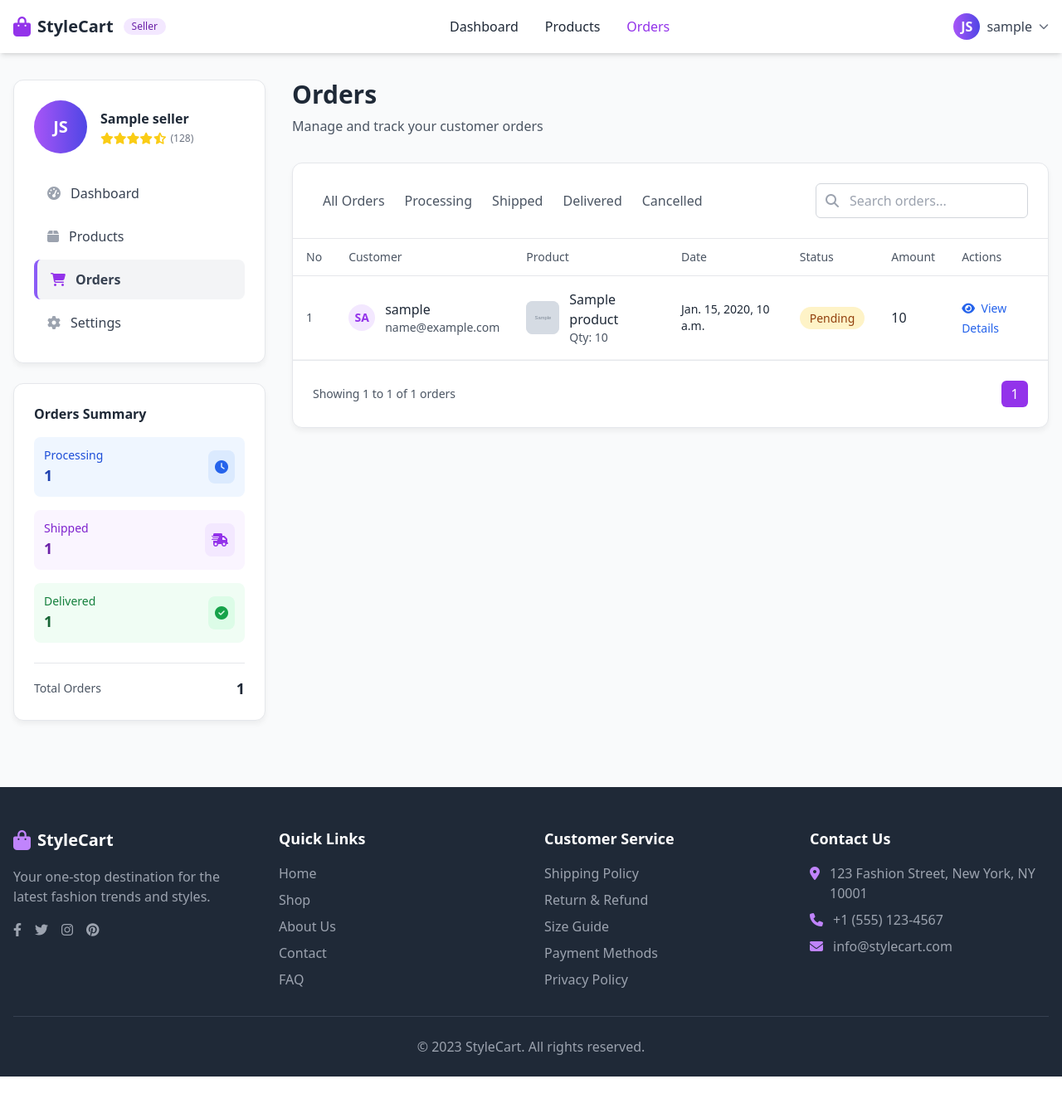
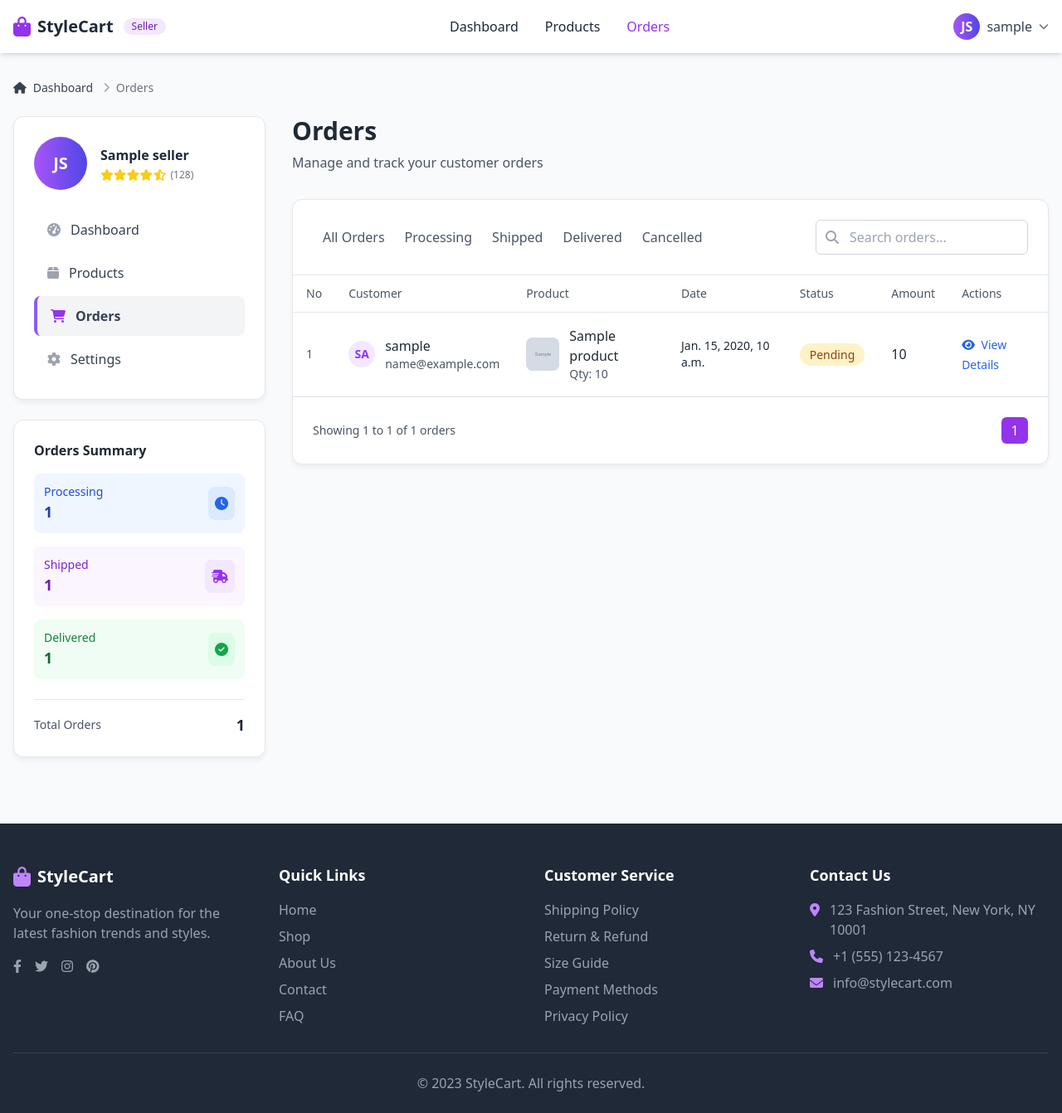
Before and after one commit to smec-community-dev/cartverse-anuraag-anamika, a Django app: template templates/seller/sellorder.html in a window 1280 px wide. Shown: the whole page at 83% size. Before the commit the page ends 1298 px from the top, so only its background shows below. Run offline with Django 5.2, Linux system fonts and the light colour scheme; the template is opened without the code that fills it: most values are stand-ins (such as "Sample title", 1, 10 or a date in 2020); grey boxes marked "Sample" are stand-in pictures; some libraries are stand-ins or nearby versions.

Commit message:
orderchange3

```diff
--- a/templates/seller/sellorder.html
+++ b/templates/seller/sellorder.html
@@ -248,7 +248,27 @@
 
     <!-- Main Content -->
     <div class="container mx-auto px-4 py-8 max-w-7xl">
+        <!-- Breadcrumb -->
+        <div class="mb-6">
+            <nav class="flex" aria-label="Breadcrumb">
+                <ol class="inline-flex items-center space-x-1 md:space-x-3">
+                    <li class="inline-flex items-center">
+                        <a href="/seller/seller_dashboard" class="inline-flex items-center text-sm font-medium text-gray-700 hover:text-purple-600">
+                            <i class="fas fa-home mr-2"></i>
+                            Dashboard
+                        </a>
+                    </li>
+                    <li aria-current="page">
+                        <div class="flex items-center">
+                            <i class="fas fa-chevron-right text-gray-400 text-xs"></i>
+                            <span class="ml-1 text-sm font-medium text-gray-500 md:ml-2">Orders</span>
+                        </div>
+                    </li>
+                </ol>
+            </nav>
+        </div>
         <div class="flex flex-col lg:flex-row gap-8">
+
             <!-- Sidebar -->
             <div class="lg:w-1/4">
                 <div class="dashboard-card p-6 mb-6">
```
